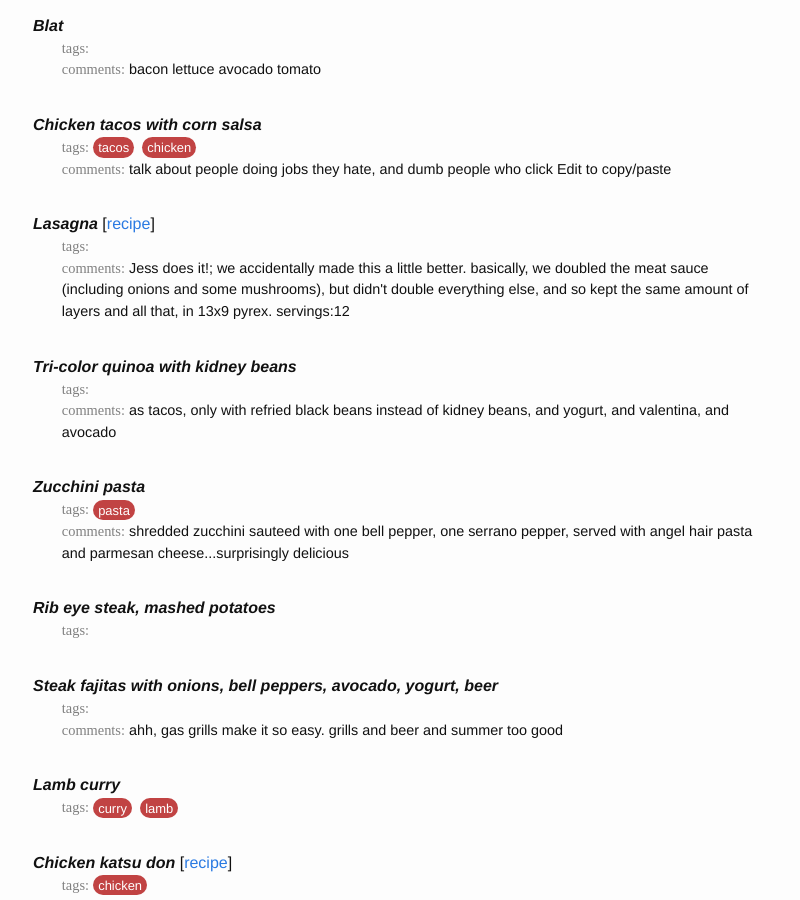
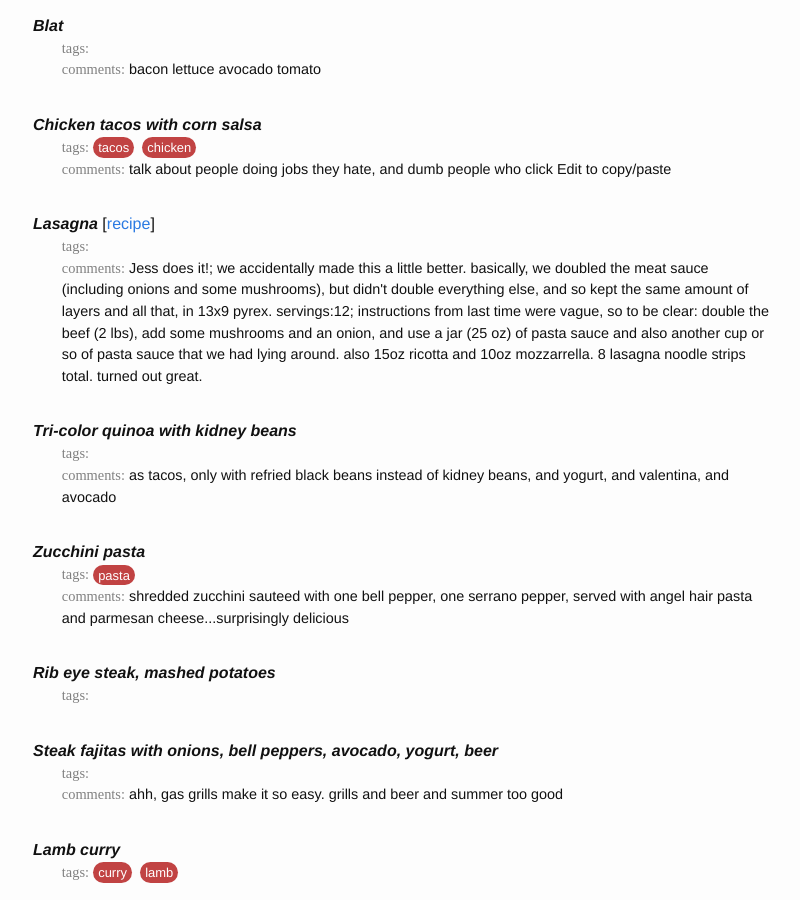
Before and after one commit to mobeets/recipes, a Jekyll site: the page built from index.html, in a window 1280 px wide and 900 px high, scrolled down 13268 px. Shown: the whole window, without its empty margins (237-1037 px from the left). Built offline with Jekyll 4.4.1, drawn with Linux system fonts in a browser that asks for light colours; nearby versions of some CDN libraries; library files that are not in the unit come from our copies; some of the changed lines change nothing that is shown.

Commit message:
data update

```diff
--- a/_data/recipes.yml
+++ b/_data/recipes.yml
@@ -4,7 +4,7 @@
   name: "sheet pan bruschetta chicken"
   tags:
   - "chicken"
-  last_suggested_date: '2016-01-01'
+  last_suggested_date: '2019-10-05'
   recipe_urls:
   - "https://damndelicious.net/2016/09/24/sheet-pan-bruschetta-chicken/print/"
   comments: []
@@ -89,7 +89,7 @@
   nickname: ""
   name: "pot roast"
   tags: []
-  last_suggested_date: '2019-01-12'
+  last_suggested_date: '2019-10-12'
   recipe_urls:
   - "https://www.seriouseats.com/recipes/2009/10/perfect-pot-roast-recipe-pioneer-woman.html"
   comments:
@@ -1191,7 +1191,7 @@
   recipe_urls: []
   comments:
   - "talk about people doing jobs they hate, and dumb people who click Edit to copy/paste"
-- count: 4
+- count: 5
   index: 46
   nickname: ""
   name: "lasagna"
@@ -1202,6 +1202,7 @@
   comments:
   - "Jess does it!"
   - "we accidentally made this a little better. basically, we doubled the meat sauce (including onions and some mushrooms), but didn't double everything else, and so kept the same amount of layers and all that, in 13x9 pyrex. servings:12"
+  - "instructions from last time were vague, so to be clear: double the beef (2 lbs), add some mushrooms and an onion, and use a jar (25 oz) of pasta sauce and also another cup or so of pasta sauce that we had lying around. also 15oz ricotta and 10oz mozzarrella. 8 lasagna noodle strips total. turned out great."
 - count: 2
   index: 45
   nickname: "CkSd3"
```
